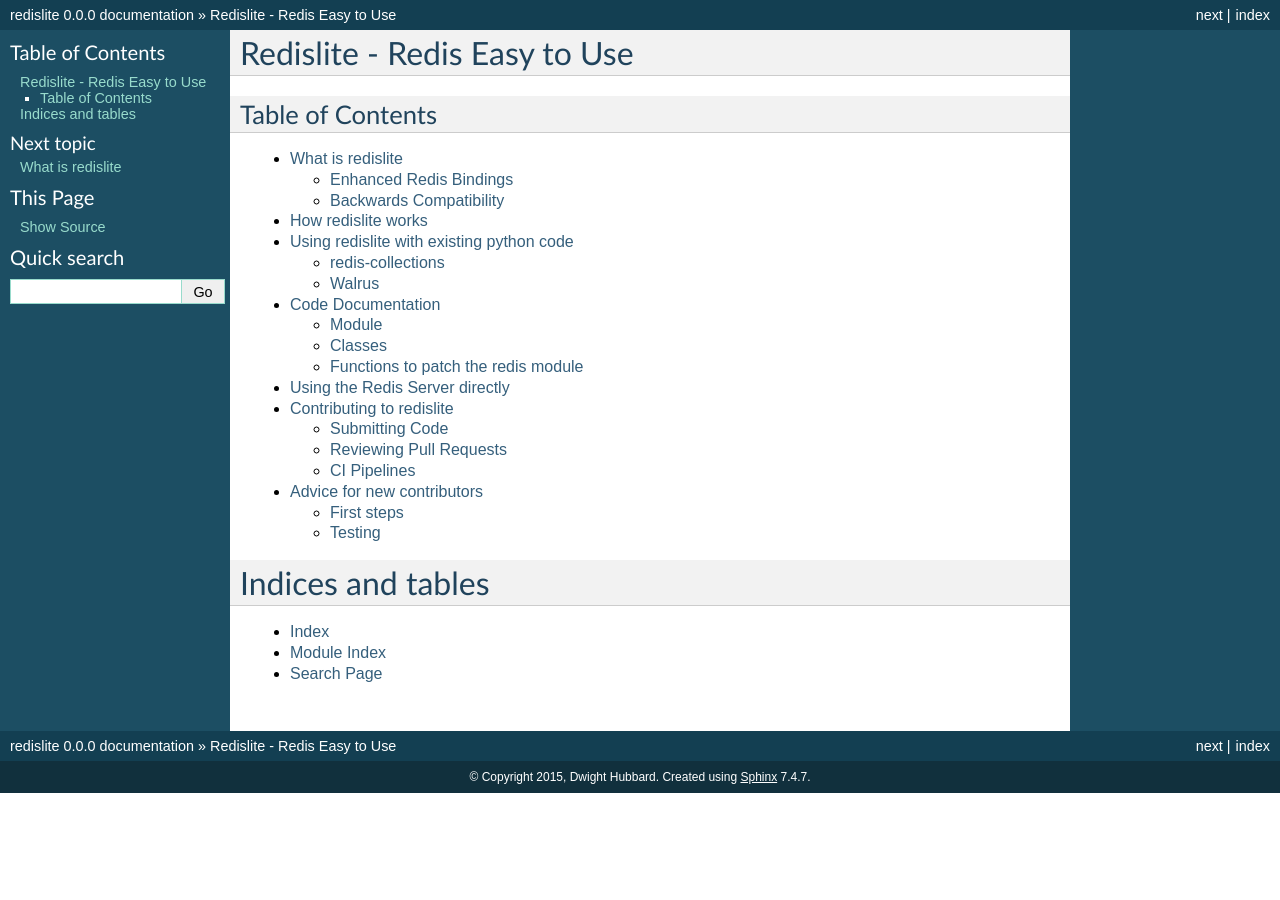
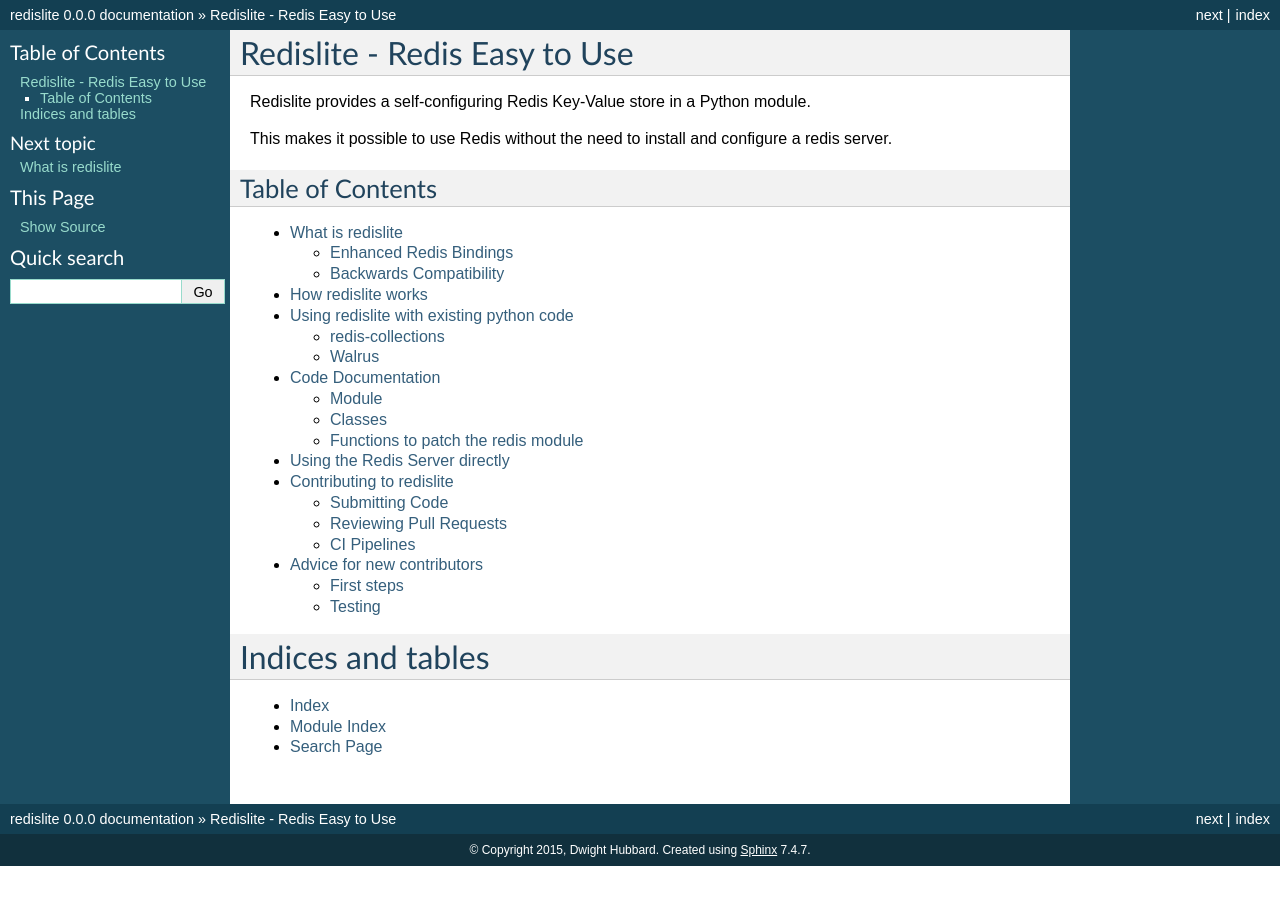
Before and after one commit to yahoo/redislite, a Sphinx documentation site: the page built from docs/source/index.rst, in a window 1280 px wide. Built offline with Sphinx 7.4.7, drawn with Linux system fonts in a browser that asks for light colours.

Commit message:
Add the start of a command_line document for how to start the `redis-server` directly.
Fix the size of the pull_request image.

```diff
--- a/docs/source/index.rst
+++ b/docs/source/index.rst
@@ -5,7 +5,9 @@
 
 Redislite - Redis Easy to Use
 *****************************
+Redislite provides a self-configuring Redis Key-Value store in a Python module.
 
+This makes it possible to use Redis without the need to install and configure a redis server.
 
 Table of Contents
 =================
--- a/docs/source/topic/command_line.rst
+++ b/docs/source/topic/command_line.rst
@@ -10,3 +10,6 @@
 
 It is also possible to start the `redis-server` process with no arguments and use it with the unpatched :mod:`redis`
 module.
+
+See the `Redis documentation <http://redis.io/documentation>`_ for details about how to configure and run the
+`redis-server` directly.
--- a/docs/source/topic/contributing.rst
+++ b/docs/source/topic/contributing.rst
@@ -37,7 +37,7 @@
 As these checks run the pull request will be annotated with the results.  If any of these checks fail the issue found needs to be fixed before the pull request can be applied.
 
 .. figure:: pull_request.png
-   :scale: 10%
+   :scale: 25%
    :alt: A successful pull request
 
    An example of a pull request that successfully passed all automated checks.
```
Also changed, not shown: other parts of docs/source/topic/command_line.rst (+1 -1 lines).
